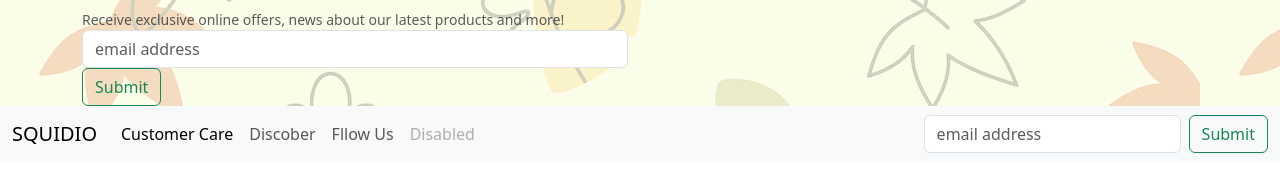
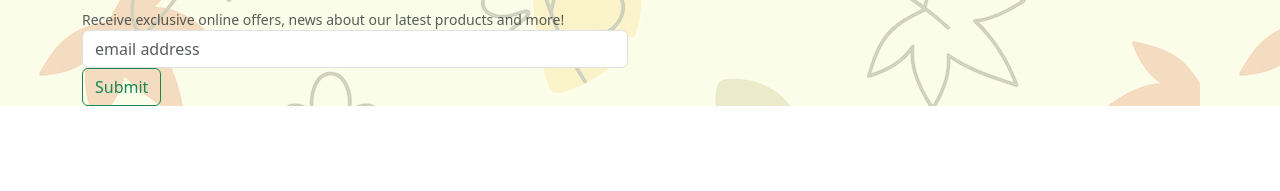
Before and after one commit to yjysquid/web, a plain HTML site: page about.html in a window 1280 px wide. Shown: the part 323-514 px from the top of the page. Drawn offline with nearby package versions, Linux system fonts and the light colour scheme.

Commit message:
footer struggling

```diff
--- a/about.html
+++ b/about.html
@@ -66,6 +66,7 @@
     <main>
         <h1>About</h1>
     </main>
+
     <footer class="" style="background-image:url(img/footerBackground.jpg);">
         <div class="container text-left">
 
@@ -115,32 +116,9 @@
                 </div>
               </div>
           </div>
-<!--new footer style-->
-<nav class="navbar navbar-expand-lg bg-body-tertiary">
-    <div class="container-fluid">
-      <a class="navbar-brand" href="#">SQUIDIO</a>
-      <button class="navbar-toggler" type="button" data-bs-toggle="collapse" data-bs-target="#navbarNavAltMarkup" aria-controls="navbarNavAltMarkup" aria-expanded="false" aria-label="Toggle navigation">
-        <span class="navbar-toggler-icon"></span>
-      </button>
-      <div class="collapse navbar-collapse" id="navbarNavAltMarkup">
-        <div class="navbar-nav">
-            <a class="nav-link active" aria-current="page" href="#">Customer Care</a>
-          <button class="navbar-toggler" type="button" data-bs-toggle="collapse" data-bs-target="#navbarNavAltMarkup" aria-controls="navbarNavAltMarkup" aria-expanded="false" aria-label="Toggle navigation">
-            <span>Customer Care</span>
-          </button>
-          <a class="nav-link" href="#">Discober</a>
-          <a class="nav-link" href="#">Fllow Us</a>
-          <a class="nav-link disabled">Disabled</a>
-        </div>
-      </div>
 
-    <form class="d-flex" role="search">
-        <input class="form-control me-2" type="email" placeholder="email address" aria-label="email">
-        <button class="btn btn-outline-success" type="submit">Submit</button>
-    </form>
-    </div>
-  </nav>
      </footer>
+
      <script src="https://cdn.jsdelivr.net/npm/bootstrap@5.3.0-alpha1/dist/js/bootstrap.bundle.min.js" integrity="sha384-w76AqPfDkMBDXo30jS1Sgez6pr3x5MlQ1ZAGC+nuZB+EYdgRZgiwxhTBTkF7CXvN"
      crossorigin="anonymous"></script>
 </body>
```
